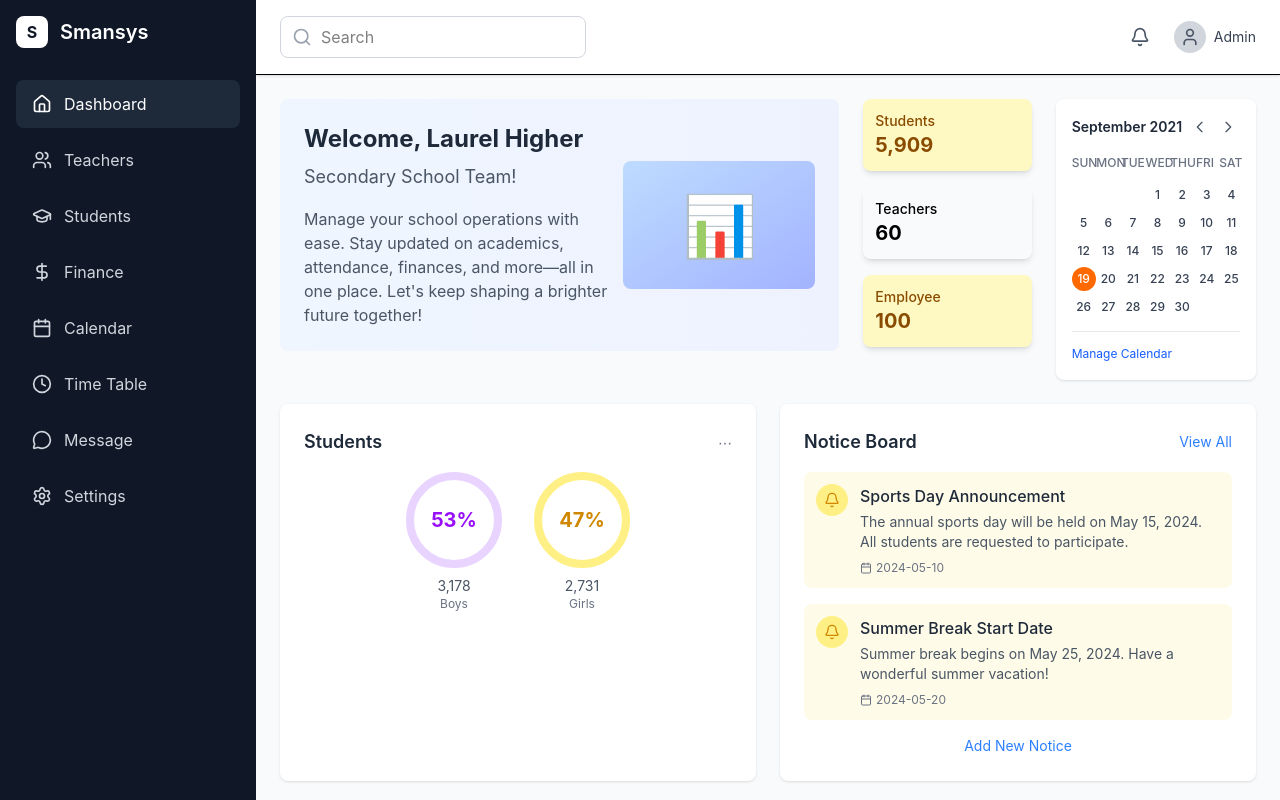
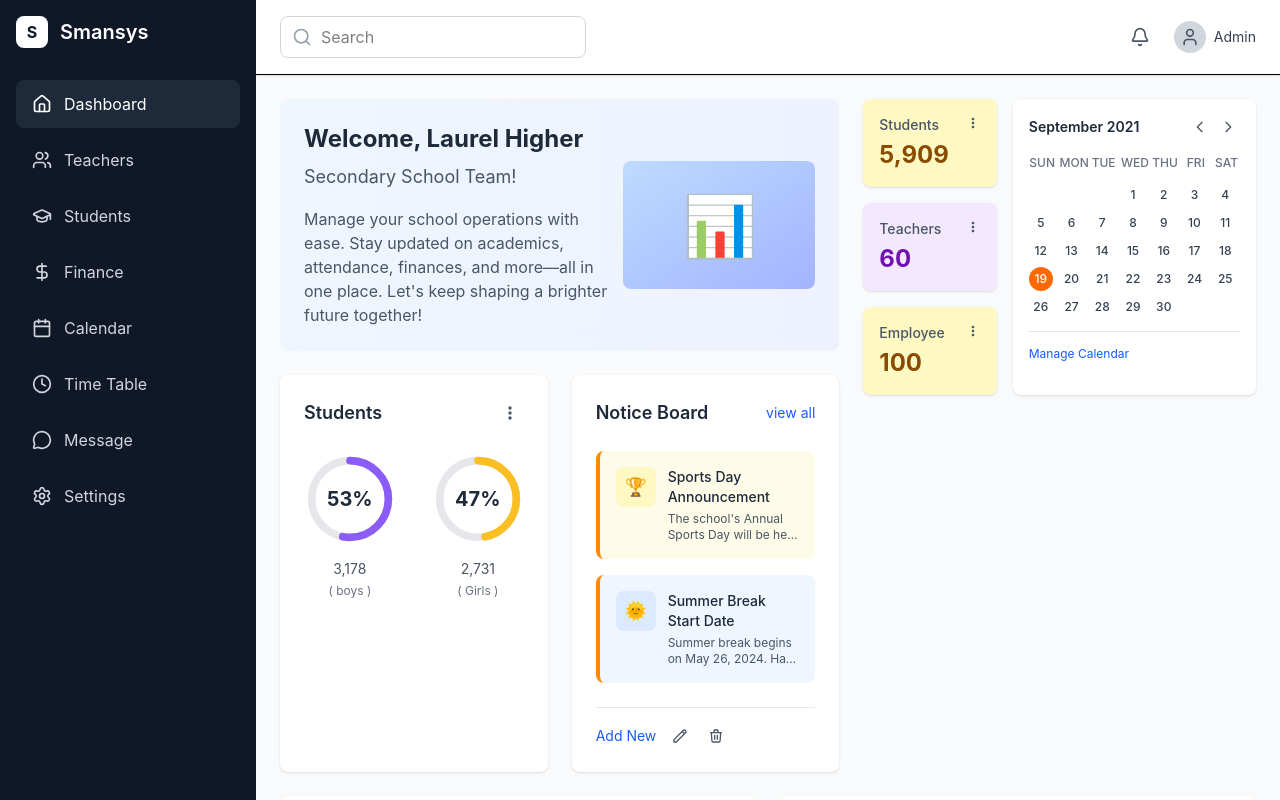
Before and after one commit to Khelva47/school-management-system, a Next.js app: page / in a window 1280 px wide. Built offline with nearby package versions, Linux system fonts and the light colour scheme.

Commit message:
completed student and Notice board

```diff
--- a/src/app/components/dashboard/NoticeBoard.js
+++ b/src/app/components/dashboard/NoticeBoard.js
@@ -1,54 +1,75 @@
 import React from 'react';
-import { Bell, Calendar } from 'lucide-react';
 
 const NoticeBoard = () => {
   const notices = [
     {
       id: 1,
-      title: 'Sports Day Announcement',
-      description: 'The annual sports day will be held on May 15, 2024. All students are requested to participate.',
-      date: '2024-05-10',
-      type: 'announcement'
+      type: 'Sports Day Announcement',
+      message: 'The school\'s Annual Sports Day will be held on May 15, 2024. Mark your calendars!',
+      icon: '🏆',
+      bgColor: 'bg-yellow-50',
+      iconBg: 'bg-yellow-100'
     },
     {
       id: 2,
-      title: 'Summer Break Start Date',
-      description: 'Summer break begins on May 25, 2024. Have a wonderful summer vacation!',
-      date: '2024-05-20',
-      type: 'holiday'
+      type: 'Summer Break Start Date',
+      message: 'Summer break begins on May 26, 2024. Have a wonderful holiday!',
+      icon: '🌞',
+      bgColor: 'bg-blue-50',
+      iconBg: 'bg-blue-100'
     }
   ];
 
   return (
-    <div className="bg-white p-6 rounded-lg shadow-sm">
-      <div className="flex items-center justify-between mb-4">
+    <div className="bg-white rounded-lg shadow-sm p-6">
+      {/* Header */}
+      <div className="flex items-center justify-between mb-6">
         <h3 className="text-lg font-semibold text-gray-800">Notice Board</h3>
-        <button className="text-blue-500 text-sm hover:text-blue-600">
-          View All
+        <button className="text-sm text-blue-600 hover:text-blue-800">
+          view all
         </button>
       </div>
 
+      {/* Notice Items */}
       <div className="space-y-4">
-        {notices.map(notice => (
-          <div key={notice.id} className="flex items-start space-x-3 p-3 bg-yellow-50 rounded-lg">
-            <div className="w-8 h-8 bg-yellow-200 rounded-full flex items-center justify-center flex-shrink-0">
-              <Bell className="w-4 h-4 text-yellow-600" />
-            </div>
-            <div className="flex-1">
-              <h4 className="font-medium text-gray-800 mb-1">{notice.title}</h4>
-              <p className="text-sm text-gray-600 mb-2">{notice.description}</p>
-              <div className="flex items-center text-xs text-gray-500">
-                <Calendar className="w-3 h-3 mr-1" />
-                {notice.date}
+        {notices.map((notice) => (
+          <div key={notice.id} className={`${notice.bgColor} rounded-lg p-4 border-l-4 border-orange-400`}>
+            <div className="flex items-start space-x-3">
+              {/* Icon */}
+              <div className={`${notice.iconBg} w-10 h-10 rounded-lg flex items-center justify-center flex-shrink-0`}>
+                <span className="text-lg">{notice.icon}</span>
+              </div>
+
+              {/* Content */}
+              <div className="flex-1 min-w-0">
+                <h4 className="text-sm font-medium text-gray-800 mb-1">
+                  {notice.type}
+                </h4>
+                <p className="text-xs text-gray-600 line-clamp-2">
+                  {notice.message}
+                </p>
               </div>
             </div>
           </div>
         ))}
       </div>
 
-      <button className="w-full mt-4 text-blue-500 text-sm hover:text-blue-600">
-        Add New Notice
-      </button>
+      {/* Action Buttons */}
+      <div className="flex items-center space-x-3 mt-6 pt-4 border-t border-gray-200">
+        <button className="text-sm text-blue-600 hover:text-blue-800">
+          Add New
+        </button>
+        <button className="p-1 hover:bg-gray-100 rounded">
+          <svg className="w-4 h-4 text-gray-600" fill="none" stroke="currentColor" viewBox="0 0 24 24">
+            <path strokeLinecap="round" strokeLinejoin="round" strokeWidth={2} d="M15.232 5.232l3.536 3.536m-2.036-5.036a2.5 2.5 0 113.536 3.536L6.5 21.036H3v-3.572L16.732 3.732z" />
+          </svg>
+        </button>
+        <button className="p-1 hover:bg-gray-100 rounded">
+          <svg className="w-4 h-4 text-gray-600" fill="none" stroke="currentColor" viewBox="0 0 24 24">
+            <path strokeLinecap="round" strokeLinejoin="round" strokeWidth={2} d="M19 7l-.867 12.142A2 2 0 0116.138 21H7.862a2 2 0 01-1.995-1.858L5 7m5 4v6m4-6v6m1-10V4a1 1 0 00-1-1h-4a1 1 0 00-1 1v3M4 7h16" />
+          </svg>
+        </button>
+      </div>
     </div>
   );
 };
--- a/src/app/components/dashboard/StatCard.js
+++ b/src/app/components/dashboard/StatCard.js
@@ -1,18 +1,41 @@
 import React from 'react';
-import { MoreHorizontal } from 'lucide-react';
 
-// components/dashboard/StatCard.js
-const StatCard = ({ title, value, color, className }) => {
-  const colorClasses = {
-    yellow: 'bg-yellow-100 text-yellow-800',
-    blue: 'bg-blue-100 text-blue-800',
-    green: 'bg-green-100 text-green-800',
+const StatCard = ({ title, value, color }) => {
+  const getColorClasses = (color) => {
+    switch (color) {
+      case 'yellow':
+        return 'bg-yellow-100 text-yellow-800';
+      case 'purple':
+        return 'bg-purple-100 text-purple-800';
+      case 'blue':
+        return 'bg-blue-100 text-blue-800';
+      case 'green':
+        return 'bg-green-100 text-green-800';
+      default:
+        return 'bg-gray-100 text-gray-800';
+    }
   };
+
   return (
-    <div className={`rounded-lg shadow-md p-3 ${colorClasses[color]} ${className}`}>
-      <h3 className="text-sm font-medium">{title}</h3>
-      <p className="text-xl font-bold">{value}</p>
+    <div className={`rounded-lg p-4 shadow-sm relative ${getColorClasses(color)}`}>
+      {/* 3 dots menu icon */}
+      <button className="absolute top-3 right-3 p-1 rounded-full transition-colors">
+        <svg
+          className="w-4 h-4 text-gray-600"
+          fill="currentColor"
+          viewBox="0 0 24 24"
+        >
+          <path d="M12 8c1.1 0 2-.9 2-2s-.9-2-2-2-2 .9-2 2 .9 2 2 2zm0 2c-1.1 0-2 .9-2 2s.9 2 2 2 2-.9 2-2-.9-2-2-2zm0 6c-1.1 0-2 .9-2 2s.9 2 2 2 2-.9 2-2-.9-2-2-2z"/>
+        </svg>
+      </button>
+
+      {/* Card content */}
+      <div className="pr-8">
+        <h3 className="text-sm font-medium text-gray-600 mb-1">{title}</h3>
+        <p className="text-2xl font-bold">{value}</p>
+      </div>
     </div>
   );
 };
+
 export default StatCard;
--- a/src/app/components/dashboard/StudentStats.js
+++ b/src/app/components/dashboard/StudentStats.js
@@ -2,36 +2,88 @@ import React from 'react';
 
 const StudentStats = () => {
   return (
-    <div className="bg-white p-6 rounded-lg shadow-sm">
-      <div className="flex items-center justify-between mb-4">
+    <div className="bg-white rounded-lg shadow-sm p-6">
+      {/* Header with title and 3 dots menu */}
+      <div className="flex items-center justify-between mb-6">
         <h3 className="text-lg font-semibold text-gray-800">Students</h3>
-        <button className="text-gray-500 hover:text-gray-700">
-          <span className="text-sm">⋯</span>
+        <button className="p-1 hover:bg-gray-100 rounded-full transition-colors">
+          <svg className="w-5 h-5 text-gray-600" fill="currentColor" viewBox="0 0 24 24">
+            <path d="M12 8c1.1 0 2-.9 2-2s-.9-2-2-2-2 .9-2 2 .9 2 2 2zm0 2c-1.1 0-2 .9-2 2s.9 2 2 2 2-.9 2-2-.9-2-2-2zm0 6c-1.1 0-2 .9-2 2s.9 2 2 2 2-.9 2-2-.9-2-2-2z"/>
+          </svg>
         </button>
       </div>
 
-      <div className="flex items-center justify-center space-x-8">
-        <div className="relative">
-          <div className="w-24 h-24 rounded-full border-8 border-purple-200 flex items-center justify-center">
-            <div className="text-center">
-              <div className="text-xl font-bold text-purple-600">53%</div>
+      {/* Circular Progress Charts */}
+      <div className="flex justify-center space-x-8 mb-6">
+        {/* Boys Chart */}
+        <div className="flex flex-col items-center">
+          <div className="relative w-24 h-24 mb-3">
+            <svg className="w-24 h-24 transform -rotate-90" viewBox="0 0 100 100">
+              {/* Background circle */}
+              <circle
+                cx="50"
+                cy="50"
+                r="40"
+                fill="none"
+                stroke="#e5e7eb"
+                strokeWidth="8"
+              />
+              {/* Progress circle */}
+              <circle
+                cx="50"
+                cy="50"
+                r="40"
+                fill="none"
+                stroke="#8b5cf6"
+                strokeWidth="8"
+                strokeDasharray={`${53 * 2.51} 251.2`}
+                strokeLinecap="round"
+                className="transition-all duration-300"
+              />
+            </svg>
+            <div className="absolute inset-0 flex items-center justify-center">
+              <span className="text-xl font-bold text-gray-800">53%</span>
             </div>
           </div>
-          <div className="text-center mt-2">
-            <div className="text-sm text-gray-600">3,178</div>
-            <div className="text-xs text-gray-500">Boys</div>
+          <div className="text-center">
+            <p className="text-sm text-gray-600 mb-1">3,178</p>
+            <p className="text-xs text-gray-500">( boys )</p>
           </div>
         </div>
 
-        <div className="relative">
-          <div className="w-24 h-24 rounded-full border-8 border-yellow-200 flex items-center justify-center">
-            <div className="text-center">
-              <div className="text-xl font-bold text-yellow-600">47%</div>
+        {/* Girls Chart */}
+        <div className="flex flex-col items-center">
+          <div className="relative w-24 h-24 mb-3">
+            <svg className="w-24 h-24 transform -rotate-90" viewBox="0 0 100 100">
+              {/* Background circle */}
+              <circle
+                cx="50"
+                cy="50"
+                r="40"
+                fill="none"
+                stroke="#e5e7eb"
+                strokeWidth="8"
+              />
+              {/* Progress circle */}
+              <circle
+                cx="50"
+                cy="50"
+                r="40"
+                fill="none"
+                stroke="#fbbf24"
+                strokeWidth="8"
+                strokeDasharray={`${47 * 2.51} 251.2`}
+                strokeLinecap="round"
+                className="transition-all duration-300"
+              />
+            </svg>
+            <div className="absolute inset-0 flex items-center justify-center">
+              <span className="text-xl font-bold text-gray-800">47%</span>
             </div>
           </div>
-          <div className="text-center mt-2">
-            <div className="text-sm text-gray-600">2,731</div>
-            <div className="text-xs text-gray-500">Girls</div>
+          <div className="text-center">
+            <p className="text-sm text-gray-600 mb-1">2,731</p>
+            <p className="text-xs text-gray-500">( Girls )</p>
           </div>
         </div>
       </div>
--- a/src/app/page.js
+++ b/src/app/page.js
@@ -34,15 +34,21 @@ export default function Home() {
               <div className="space-y-6">
                 {/* Top section with WelcomeSection and stat cards + calendar */}
                 <div className="grid grid-cols-1 lg:grid-cols-12 gap-6">
-                  {/* Welcome section takes up more space */}
-                  <div className="lg:col-span-6 xl:col-span-7">
+                  {/* Left side - Welcome section and StudentStats/NoticeBoard */}
+                  <div className="lg:col-span-6 xl:col-span-7 space-y-6">
                     <WelcomeSection />
+
+                    {/* StudentStats and NoticeBoard directly under WelcomeSection */}
+                    <div className="grid grid-cols-1 md:grid-cols-2 gap-6">
+                      <StudentStats />
+                      <NoticeBoard />
+                    </div>
                   </div>
 
-                  {/* Stats cards and calendar on the right */}
+                  {/* Right side - Stats cards and calendar */}
                   <div className="lg:col-span-6 xl:col-span-5">
-                    <div className="flex gap-6">
-                      {/* Stats cards in a single column */}
+                    <div className="flex gap-4">
+                      {/* Stats cards in a single column with increased size */}
                       <div className="flex flex-col gap-4 flex-1">
                         <StatCard title="Students" value="5,909" color="yellow" />
                         <StatCard title="Teachers" value="60" color="purple" />
@@ -50,16 +56,11 @@ export default function Home() {
                       </div>
 
                       {/* Calendar positioned at the end */}
-                      <div className="bg-white rounded-lg shadow-sm p-4 flex-1">
+                      <div className="bg-white rounded-lg shadow-sm p-4 w-64">
                         <Calendar year={2021} month={8} /> {/* September 2021 (month 8 = September) */}
                       </div>
                     </div>
                   </div>
-                </div>
-
-                <div className="grid grid-cols-1 lg:grid-cols-2 gap-6">
-                  <StudentStats />
-                  <NoticeBoard />
                 </div>
 
                 <div className="grid grid-cols-1 lg:grid-cols-2 gap-6">
```
